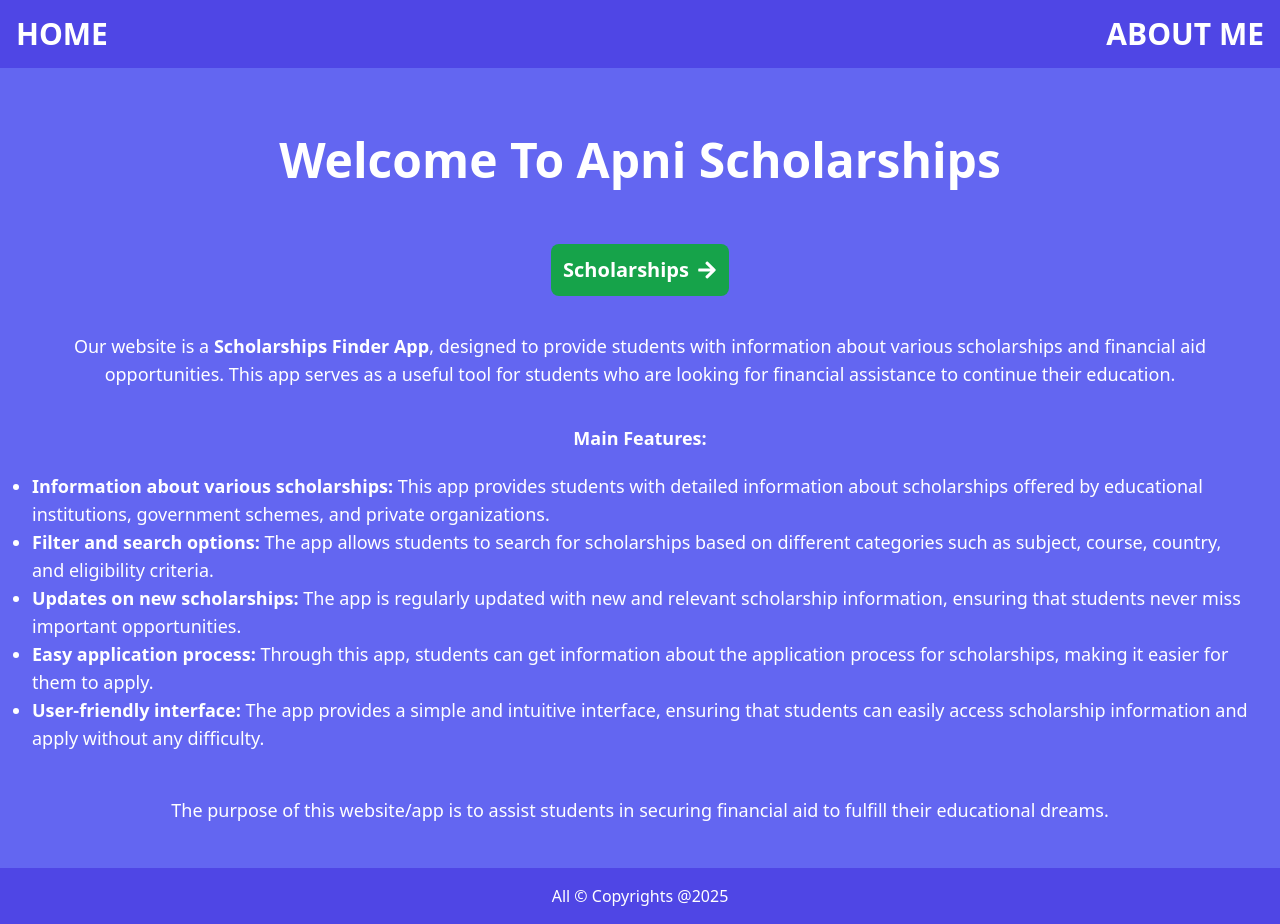
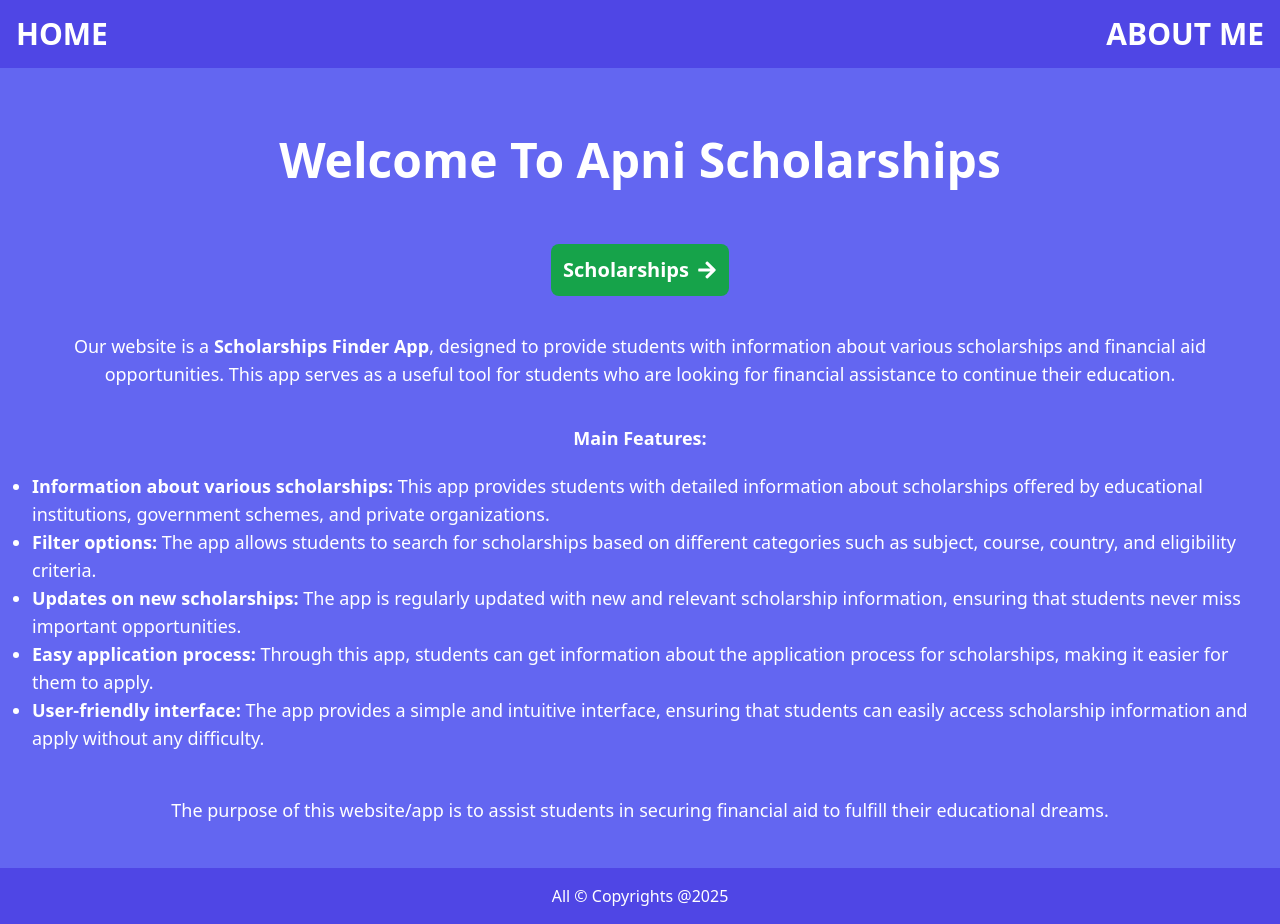
Before and after one commit to balwan-coding/Scholarship-finder-, a React (Vite) app: page / in a window 1280 px wide. Built offline with nearby package versions, Linux system fonts and the light colour scheme.

Commit message:
remove text

```diff
--- a/src/HomePage.jsx
+++ b/src/HomePage.jsx
@@ -40,9 +40,9 @@ function HomePage() {
           organizations.
         </li>
         <li>
-          <strong>Filter and search options:</strong> The app allows students to
-          search for scholarships based on different categories such as subject,
-          course, country, and eligibility criteria.
+          <strong>Filter options:</strong> The app allows students to search for
+          scholarships based on different categories such as subject, course,
+          country, and eligibility criteria.
         </li>
         <li>
           <strong>Updates on new scholarships:</strong> The app is regularly
```
